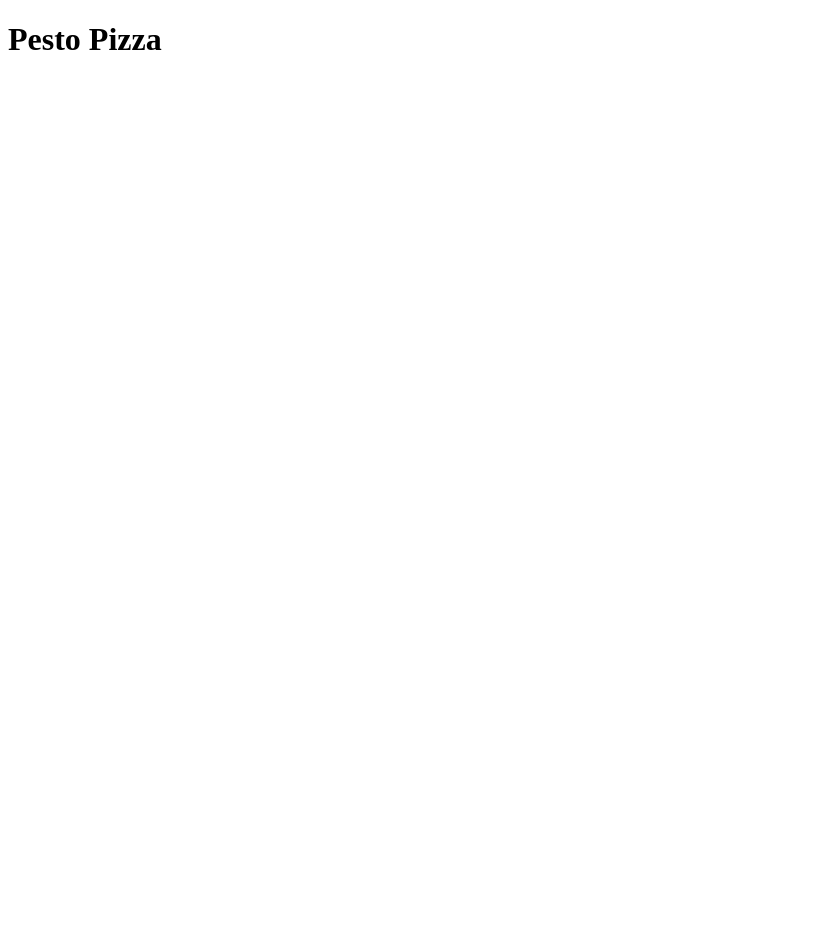
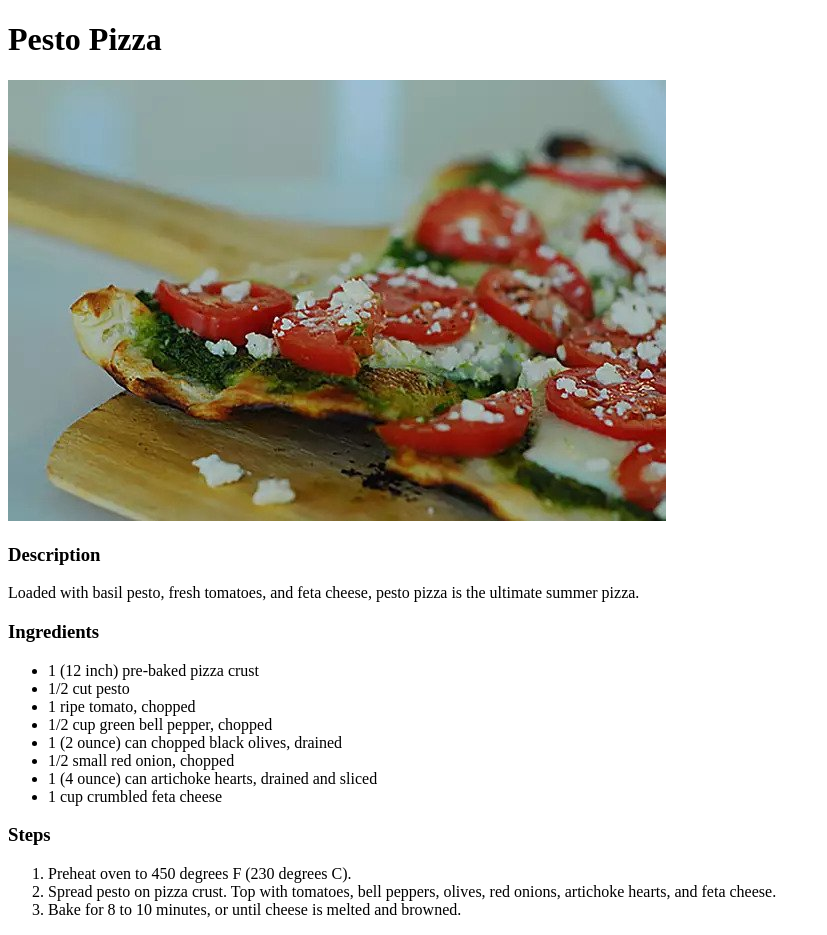
Before and after one commit to yinazhou008/odin-recipes, a plain HTML site: page recipes/pestopizza.html in a window 1280 px wide. Shown: the whole page, without its empty margins (0-827 px from the left). Before the commit the page ends 800 px from the top, so only its background shows below. Drawn offline with Linux system fonts and the light colour scheme.

Commit message:
Update pesto pizza page content

```diff
--- a/recipes/pestopizza.html
+++ b/recipes/pestopizza.html
@@ -7,5 +7,25 @@
 
     <body>
         <h1>Pesto Pizza</h1>
+        <img src="../images/pizza.jpg">
+        <h3>Description</h3>
+        Loaded with basil pesto, fresh tomatoes, and feta cheese, pesto pizza is the ultimate summer pizza.
+        <h3>Ingredients</h3>
+        <ul>
+            <li>1 (12 inch) pre-baked pizza crust</li>
+            <li>1/2 cut pesto</li>
+            <li>1 ripe tomato, chopped</li>
+            <li>1/2 cup green bell pepper, chopped</li>
+            <li>1 (2 ounce) can chopped black olives, drained</li>
+            <li>1/2 small red onion, chopped</li>
+            <li>1 (4 ounce) can artichoke hearts, drained and sliced</li>
+            <li>1 cup crumbled feta cheese</li>
+        </ul>
+        <h3>Steps</h3>
+        <ol>
+            <li>Preheat oven to 450 degrees F (230 degrees C).</li>
+            <li>Spread pesto on pizza crust. Top with tomatoes, bell peppers, olives, red onions, artichoke hearts, and feta cheese.</li>
+            <li>Bake for 8 to 10 minutes, or until cheese is melted and browned.</li>
+        </ol>
     </body>
 </html>
```
Also changed, not shown: images/pizza.jpg (added).
